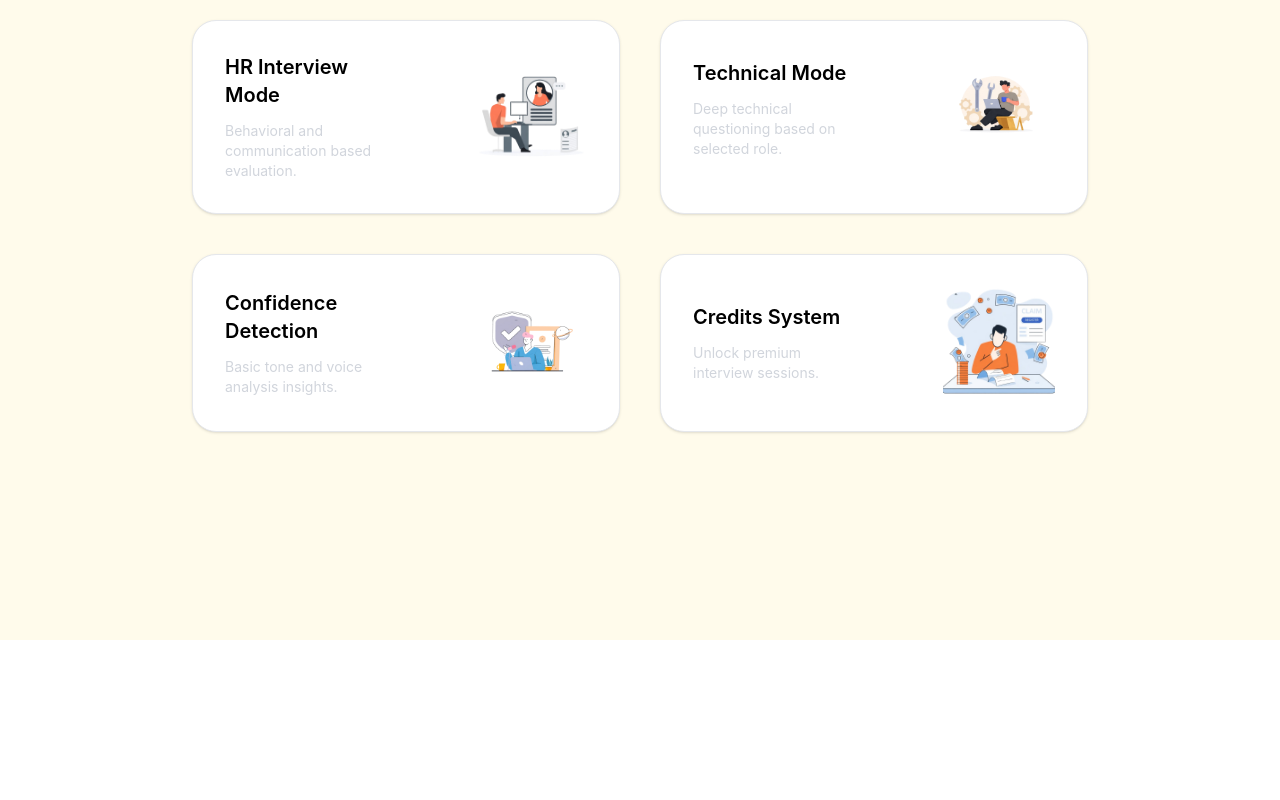
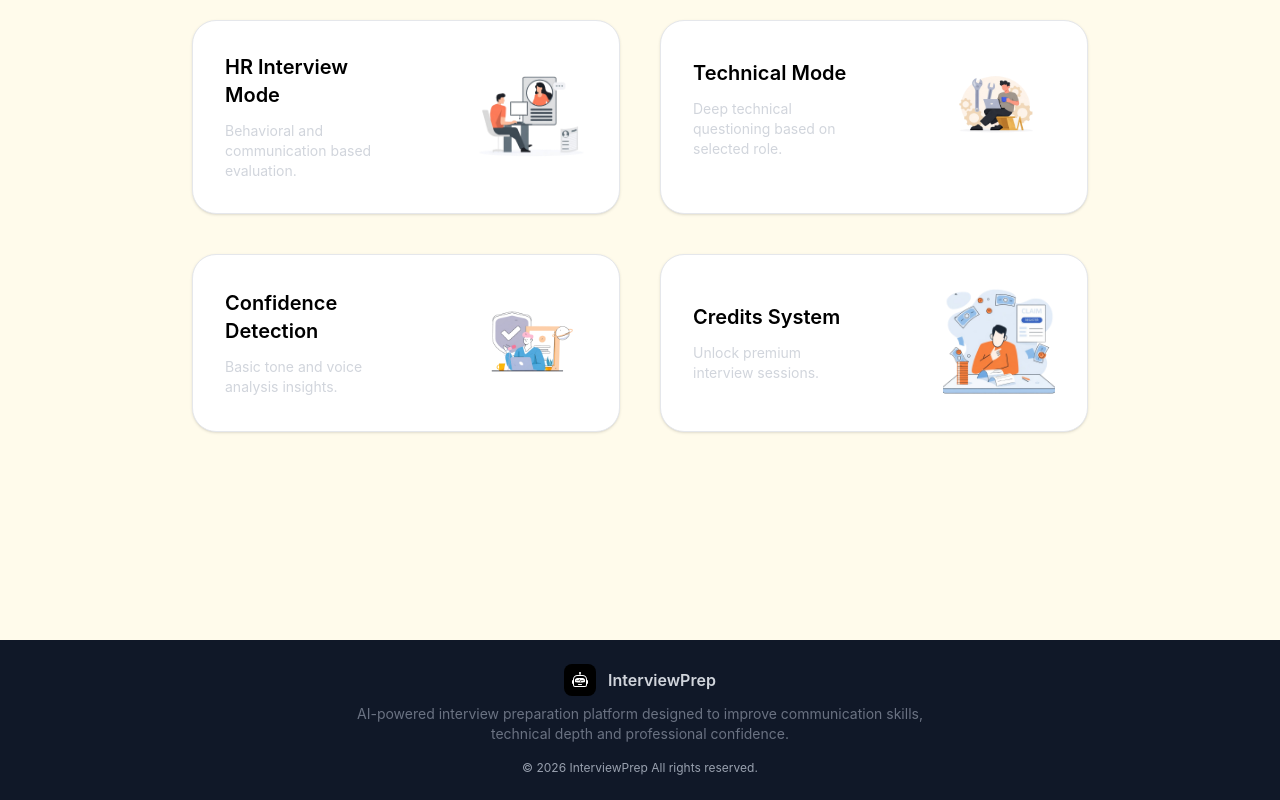
Before and after one commit to himanshukmwt/ai-interview-agent, a React (Vite) app in the folder client/: page / in a window 1280 px wide. Shown: the part 1804-2604 px from the top of the page. Before the commit the page ends 2444 px from the top, so only its background shows below. Built offline with nearby package versions, Linux system fonts and the light colour scheme; no server answers.

Commit message:
Footer added

```diff
--- /dev/null
+++ b/client/src/components/Footer.jsx
@@ -0,0 +1,30 @@
+import { BsRobot } from "react-icons/bs";
+
+function Footer() {
+ return (
+  <footer className="bg-gray-900 px-4 py-6">
+    <div className=" max-w-6xl mx-auto ">
+
+
+      <div className="flex justify-center items-center gap-3 mb-2">
+        <div className="bg-black text-white p-2 rounded-lg">
+          <BsRobot size={16} />
+        </div>
+        <h2 className="font-semibold text-gray-300">InterviewPrep</h2>
+      </div>
+
+      <p className="text-gray-500 text-sm max-w-xl mx-auto text-center mb-4">
+        AI-powered interview preparation platform designed to improve
+        communication skills, technical depth and professional confidence.
+      </p>
+
+      <p className="text-center text-xs text-gray-400">
+        &copy; {new Date().getFullYear()} InterviewPrep All rights reserved.
+      </p>
+
+    </div>
+  </footer>
+);
+}
+
+export default Footer
--- a/client/src/pages/Home.jsx
+++ b/client/src/pages/Home.jsx
@@ -20,6 +20,7 @@
 import resumeImg from "../assets/resume.png";
 import pdfImg from "../assets/pdf.png";
 import analyticsImg from "../assets/history.png";
+import Footer from "../components/Footer";
 
 function Home() {
   const { userData } = useSelector((state) => state.user);
@@ -289,6 +290,7 @@
         </div>
       </div>
       {showLogin && <AuthModel onClose={() => setShowLogin(false)} />}
+      <Footer/>
     </div>
   );
 }
```
